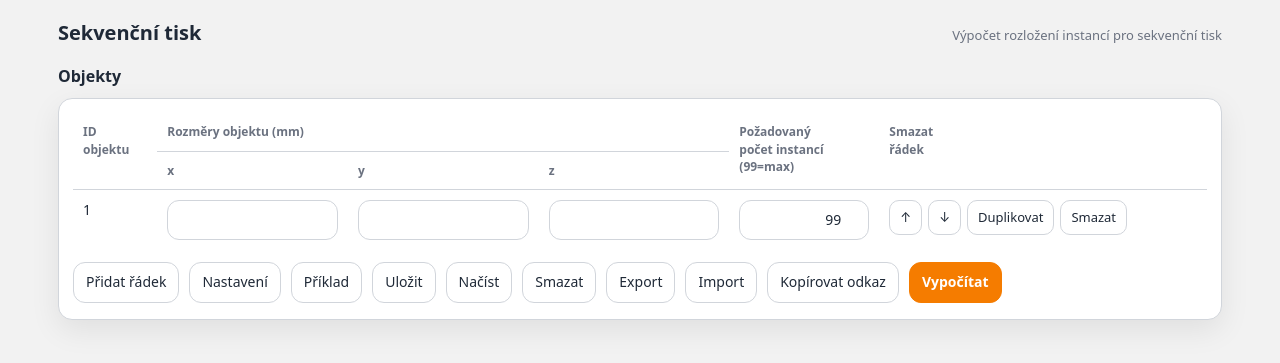
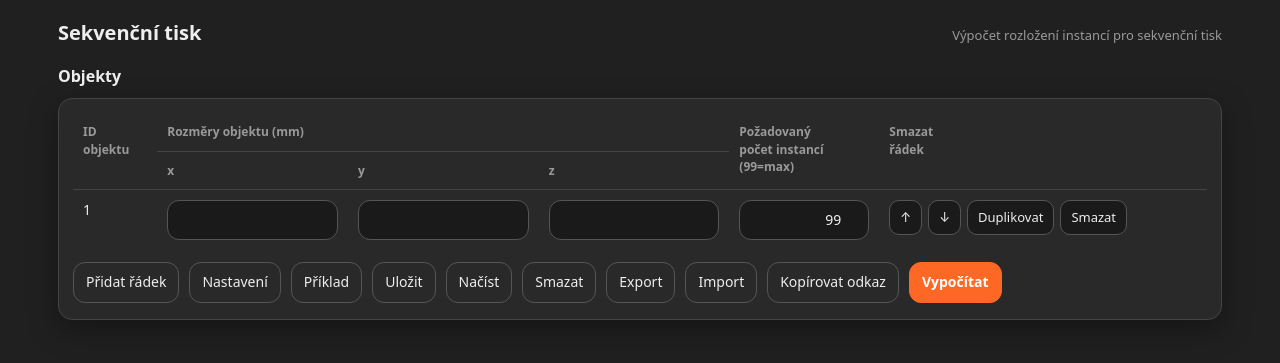
Before and after one commit to ondrej-kratochvil/sequential-printing, a PHP site: page / in a window 1280 px wide. Shown: the top 363 px of the page. Run offline with PHP 8.4, Linux system fonts and the light colour scheme.

Commit message:
Refactor CSS to PrusaSlicer dark theme palette; improve JS printer access
Co-authored-by: ondrej.kratochvil <ondrej.kratochvil@sensio.cz>

```diff
--- a/index.php
+++ b/index.php
@@ -556,16 +556,16 @@ header("Expires: 0");
 					const left = parseFloat(el.dataset.left || '0');
 					const bottom = parseFloat(el.dataset.bottom || '0');
 
-					// Tryska v nejvíc kolizním rohu podle globálního směru tisku.
-					const smerX = printer?.smer_X || 'zleva_doprava';
-					const smerY = printer?.smer_Y || 'zepredu_dozadu';
-					const nozzleX = (smerX === 'zleva_doprava') ? (left + ox) : left;
-					const nozzleY = (smerY === 'zepredu_dozadu') ? bottom : (bottom + oy);
-
 					let headSteps = [];
 					let printer = {};
 					try { headSteps = bed.dataset.headSteps ? JSON.parse(bed.dataset.headSteps) : []; } catch (e) { headSteps = []; }
 					try { printer = bed.dataset.printer ? JSON.parse(bed.dataset.printer) : {}; } catch (e) { printer = {}; }
+
+					// Tryska v nejvíc kolizním rohu podle globálního směru tisku.
+					const smerX = (printer && printer.smer_X) ? printer.smer_X : 'zleva_doprava';
+					const smerY = (printer && printer.smer_Y) ? printer.smer_Y : 'zepredu_dozadu';
+					const nozzleX = (smerX === 'zleva_doprava') ? (left + ox) : left;
+					const nozzleY = (smerY === 'zepredu_dozadu') ? bottom : (bottom + oy);
 
 					const step = pickHeadStep(headSteps, oz) || { Xl: printer.Xl, Xr: printer.Xr, Yl: printer.Yl, Yr: printer.Yr };
 
@@ -679,15 +679,36 @@ header("Expires: 0");
 		</script>
     <style>
 			:root {
-				/* Theme: inspirováno PrusaSlicer (oranžová + neutrální šedá) */
-				--bg: #f2f2f2;
-				--card: #ffffff;
-				--text: #1f2937;
-				--muted: #6b7280;
-				--border: #d1d5db;
-				--accent: #f57c00;
-				--accent-2: #ff9800;
-				--shadow: 0 10px 30px rgba(0, 0, 0, 0.08);
+				/* --- PrusaSlicer Accurate Palette --- */
+				--bg-body: #202020;       /* Main window background */
+				--bg-panel: #292929;      /* Panels / Sidebar */
+				--bg-input: #1a1a1a;      /* Inset inputs */
+				--bg-header: #181818;     /* Top strip / Brand area */
+				--bg-active: #383838;     /* Hover states / Active rows */
+
+				--accent-primary: #fd6925; /* Official Prusa Orange */
+				--accent-hover: #e0551a;
+				--accent-text: #ffffff;
+
+				--text-main: #eeeeee;
+				--text-muted: #999999;
+
+				--border-color: #444444;  /* Standard border */
+				--border-input: #555555;  /* Input specific border */
+				--border-focus: #fd6925;
+
+				--success: #75b54b;
+				--danger: #ff4d4d;
+
+				/* Back-compat proměnné */
+				--bg: var(--bg-body);
+				--card: var(--bg-panel);
+				--text: var(--text-main);
+				--muted: var(--text-muted);
+				--border: var(--border-color);
+				--accent: var(--accent-primary);
+				--accent-2: var(--accent-hover);
+				--shadow: 0 10px 30px rgba(0, 0, 0, 0.35);
 				--radius: 14px;
 			}
 
@@ -708,25 +729,31 @@ header("Expires: 0");
 			.card { background: var(--card); border: 1px solid var(--border); border-radius: var(--radius); box-shadow: var(--shadow); padding: 14px; }
 
 			.toolbar { display: flex; gap: 10px; flex-wrap: wrap; margin: 12px 0 2px; }
-			button, input[type=number] {
+			button, input[type=number], textarea {
 				border-radius: 12px;
-				border: 1px solid var(--border);
-				background: #fff;
+				border: 1px solid var(--border-input);
+				background: var(--bg-input);
 				color: var(--text);
 				padding: 9px 12px;
 				font: inherit;
 			}
 			button { cursor: pointer; }
-			button.primary { background: var(--accent); border-color: var(--accent); color: #fff; font-weight: 600; }
-			button.ghost { background: #fff; }
+			button.primary { background: var(--accent); border-color: var(--accent); color: var(--accent-text); font-weight: 700; }
+			button.primary:hover { background: var(--accent-2); border-color: var(--accent-2); }
+			button.ghost { background: var(--card); }
+			button:hover { background: var(--bg-active); }
 			button.small { padding: 7px 10px; border-radius: 10px; font-size: 13px; }
 			button:active { transform: translateY(1px); }
 			input[type=number] { width: 100%; min-width: 74px; text-align: right; }
+			input[type=number]:focus, textarea:focus, button:focus {
+				outline: 2px solid var(--border-focus);
+				outline-offset: 1px;
+			}
 
 			.table-wrap { overflow-x: auto; }
 			table { width: 100%; border-collapse: separate; border-spacing: 0; }
-			th, td { padding: 10px 10px; border-bottom: 1px solid var(--border); vertical-align: top; }
-			th { text-align: left; color: var(--muted); font-weight: 600; font-size: 12px; }
+			th, td { padding: 10px 10px; border-bottom: 1px solid var(--border-color); vertical-align: top; }
+			th { text-align: left; color: var(--muted); font-weight: 700; font-size: 12px; }
 			td { text-align: right; }
 			td:first-child, th:first-child { text-align: left; }
 			tr:last-child td { border-bottom: none; }
```
Also changed, not shown: other parts of index.php (+19 -19 lines).
